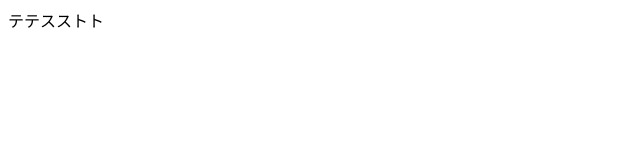
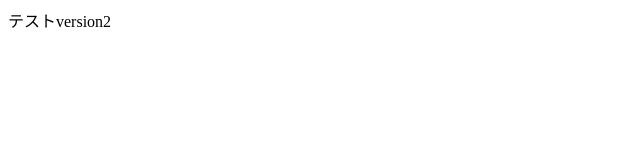
Before and after one commit to Toa3310/2025-04-28-1, a plain HTML site: page index.html in a window 1280 px wide. Shown: the full height of the page, 0-640 px from the left. Drawn offline with Linux system fonts and the light colour scheme.

Commit message:
Update index.html

```diff
--- a/index.html
+++ b/index.html
@@ -5,6 +5,6 @@
       <title>タイトル</title>
     </head>
     <body>
-      テテスストト
+      テストversion2
     </body>
 </html>
```
